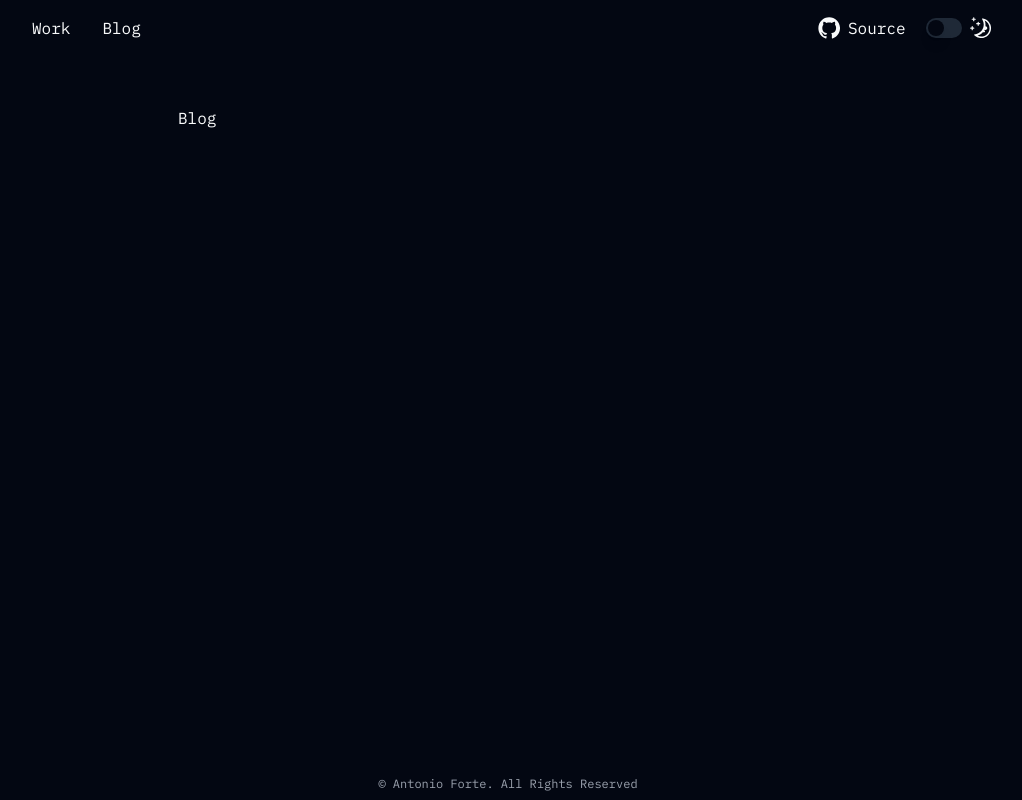
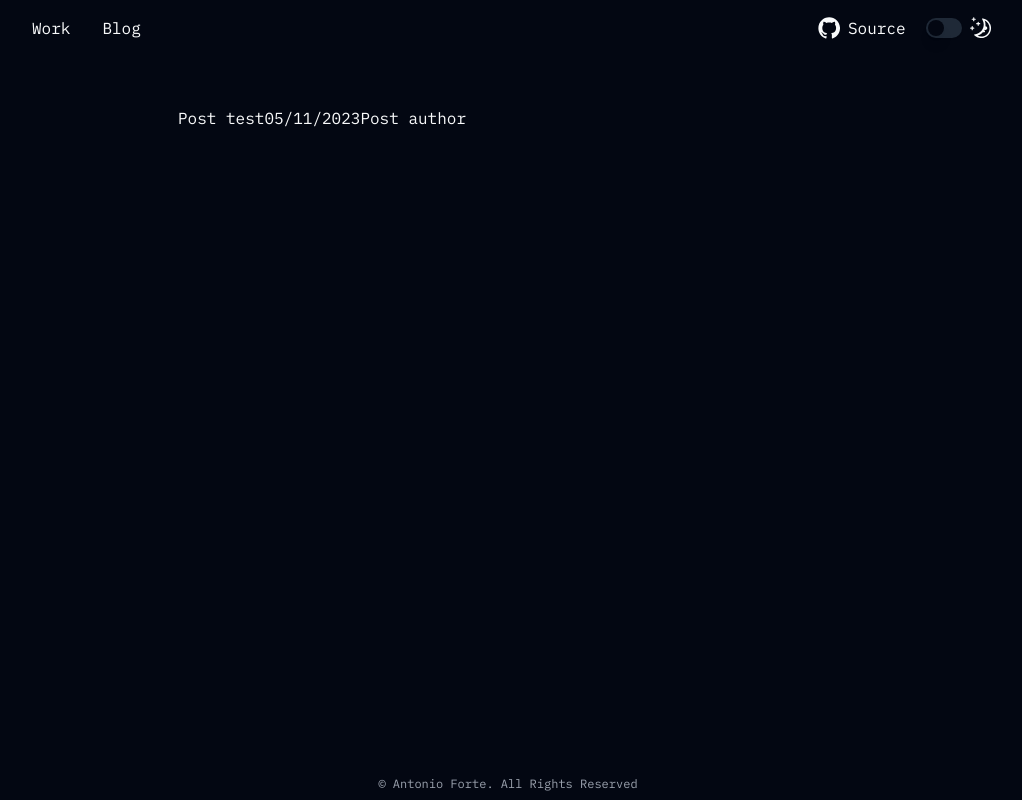
Before and after one commit to nytocode/personal-page, a Next.js app: page /blog in a window 1280 px wide. Shown: the whole page, without its empty margins (132-1154 px from the left). Built offline with nearby package versions, Linux system fonts and the light colour scheme.

Commit message:
setup mdx blog

```diff
--- a/app/blog/page.tsx
+++ b/app/blog/page.tsx
@@ -1,3 +1,17 @@
-export default function Blog() {
-  return <div>Blog</div>;
+import { getAllPostsMeta } from "@/lib/mdx";
+
+export default async function Blog() {
+  const posts = await getAllPostsMeta();
+
+  return (
+    <div>
+      {posts.map((post) => (
+        <div>
+          <span>{post.title}</span>
+          <span>{post.date}</span>
+          <span>{post.author}</span>
+        </div>
+      ))}
+    </div>
+  );
 }
--- a/app/posts/post-prova.mdx
+++ b/app/posts/post-prova.mdx
@@ -1,3 +1,9 @@
+---
+title: Post test
+author: Post author
+date: 05/11/2023
+---
+
 # This is a blog post for test
 
 ![img](/img/profile.jpg)
--- a/lib/mdx.ts
+++ b/lib/mdx.ts
@@ -17,3 +17,16 @@ export const getPostBySlug = async (slug: string) => {
 
   return { meta: { ...frontmatter, slug }, content };
 };
+
+export const getAllPostsMeta = async () => {
+  const files = fs.readdirSync(postsDir);
+
+  const posts: any[] = [];
+
+  for (const file of files) {
+    const { meta } = await getPostBySlug(file.replace(/\.mdx$/, ""));
+    posts.push(meta);
+  }
+
+  return posts;
+};
```
Also changed, not shown: 1 other file (tests, documents, lock files or other folders).
